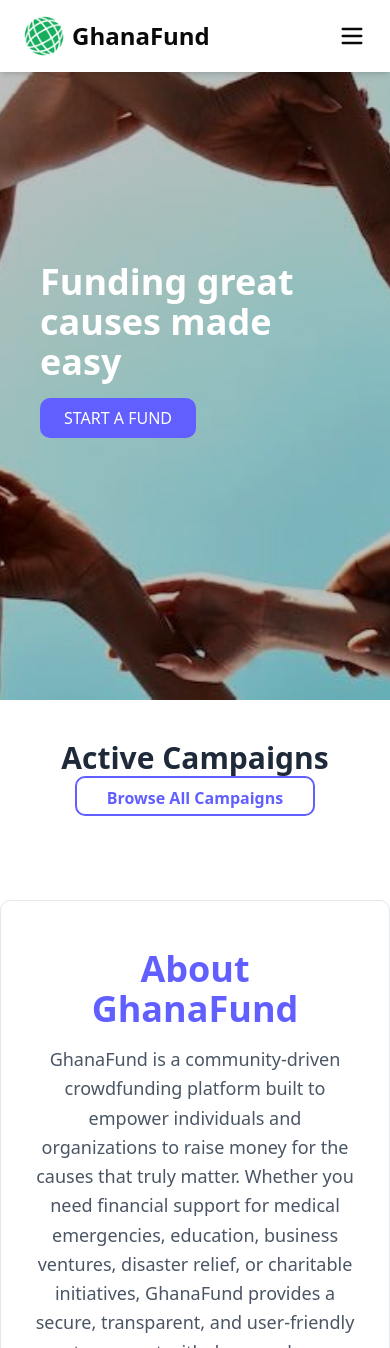
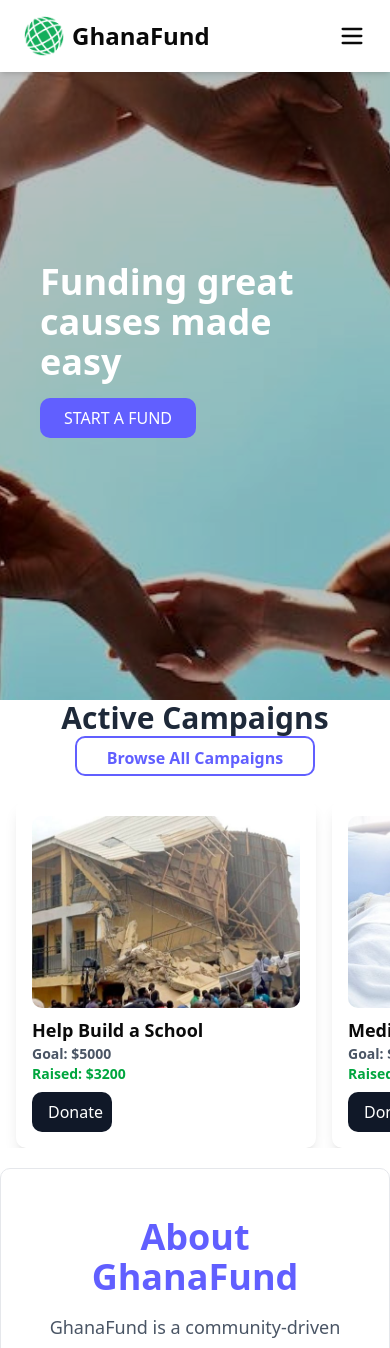
Before and after one commit to AMOFAH292/fund_gh, a React (Vite) app: page / in a window 390 px wide. Shown: the top 1348 px of the page. Built offline with nearby package versions, Linux system fonts and the light colour scheme.

Commit message:
Donation page updated and hover effec added to login buttons

```diff
--- a/src/component/auth/LoginModal.jsx
+++ b/src/component/auth/LoginModal.jsx
@@ -43,15 +43,15 @@ const LoginModal = ({ isOpen, onClose }) => {
 
           {/* Social Login Buttons */}
           <div className="mt-4 space-y-3">
-            <button className="w-full flex items-center justify-center rounded-lg py-2 shadow-md border">
+            <button className="w-full flex items-center justify-center rounded-lg py-2 shadow-md border transition duration-300 ease-in-out transform hover:shadow-lg hover:scale-105 hover:bg-gray-100 cursor-pointer">
               <img src={googleIcon} alt="Google" className="w-6 mr-2" />
               Continue with Google
             </button>
-            <button className="w-full flex items-center justify-center rounded-lg py-2 shadow-md border">
+            <button className="w-full flex items-center justify-center rounded-lg py-2 shadow-md border transition duration-300 ease-in-out transform hover:shadow-lg hover:scale-105 hover:bg-gray-100 cursor-pointer">
               <img src={appleIcon} alt="Apple" className="w-6" />
               Continue with Apple
             </button>
-            <button className="w-full flex items-center justify-center rounded-lg py-2 shadow-md border">
+            <button className="w-full flex items-center justify-center rounded-lg py-2 shadow-md border transition duration-300 ease-in-out transform hover:shadow-lg hover:scale-105 hover:bg-gray-100 cursor-pointer">
               <img src={microsoftIcon} alt="Microsoft" className="w-6 mr-2" />
               Continue with Microsoft
             </button>
@@ -107,15 +107,15 @@ const LoginModal = ({ isOpen, onClose }) => {
           <h2 className="text-2xl font-bold text-center">Sign Up</h2>
           <p className="text-gray-600 text-center">Create a new account</p>
           <div className="mt-4 space-y-3">
-            <button className="w-full flex items-center justify-center rounded-lg py-2 shadow-md border">
+            <button className="w-full flex items-center justify-center rounded-lg py-2 shadow-md border transition duration-300 ease-in-out transform hover:shadow-lg hover:scale-105 hover:bg-gray-100 cursor-pointer">
               <img src={googleIcon} alt="Google" className="w-6 mr-2" />
               Sign up with Google
             </button>
-            <button className="w-full flex items-center justify-center rounded-lg py-2 shadow-md border">
+            <button className="w-full flex items-center justify-center rounded-lg py-2 shadow-md border transition duration-300 ease-in-out transform hover:shadow-lg hover:scale-105 hover:bg-gray-100 cursor-pointer">
               <img src={appleIcon} alt="Apple" className="w-6" />
               Sign up with Apple
             </button>
-            <button className="w-full flex items-center justify-center rounded-lg py-2 shadow-md border">
+            <button className="w-full flex items-center justify-center rounded-lg py-2 shadow-md border transition duration-300 ease-in-out transform hover:shadow-lg hover:scale-105 hover:bg-gray-100 cursor-pointer">
               <img src={microsoftIcon} alt="Microsoft" className="w-6 mr-2" />
               Sign with Microsoft
             </button>
--- a/src/component/donation/DonationPage.jsx
+++ b/src/component/donation/DonationPage.jsx
@@ -1,7 +1,13 @@
 import { useSearchParams, useNavigate } from "react-router-dom";
 import Footer from "../layout/Footer";
+import Navbar from "../layout/Navbar";
+import { useEffect } from "react";
 
 const DonationPage = () => {
+
+        useEffect(() => {
+          window.scrollTo(0, 0);
+        }, []);
   const [searchParams] = useSearchParams();
   const navigate = useNavigate();
 
@@ -14,42 +20,27 @@ const DonationPage = () => {
   };
 
   return (
-    <div className="fixed inset-0 flex items-center justify-center backdrop-blur-sm">
-      {/* Floating Container */}
-      <div className="relative bg-white shadow-lg rounded-2xl w-full max-w-3xl p-6 md:p-10">
-        {/* Close Button */}
-        <button
-          onClick={() => navigate(-1)}
-          className="absolute top-4 right-4 text-gray-500 hover:text-gray-800 text-xl font-bold"
-        >
-          &times;
-        </button>
-
-        <h1 className="text-2xl font-bold text-center mb-6">Make a Donation</h1>
-
-        <div className="grid md:grid-cols-2 gap-6">
-          {/* Campaign Details */}
     <div>
+      <Navbar />
+      <div className="flex items-center justify-center min-h-screen bg-gray-100 p-6">
+        {/* Card Container */}
+        <div className="bg-white shadow-xl rounded-2xl m-15 w-full max-w-4xl p-6 md:p-10 flex flex-col md:flex-row gap-6">
+          {/* Campaign Details Section */}
+          <div className="flex-1 p-6 bg-gray-50 rounded-lg shadow-md">
             <img
               src={campaign.image}
               alt={campaign.title}
-              className="w-full h-64 object-cover rounded-lg"
+              className="w-full h-64 object-cover rounded-lg mb-4"
             />
-          </div>
-          <div className="bg-gray-100 p-6 rounded-lg">
-            <h2 className="text-xl font-semibold">{campaign.title}</h2>
-            <p className="text-gray-600 mt-2">{campaign.description}</p>
-            <p className="font-bold mt-4">
-              Raised: GH₵ {Number(campaign.raised).toLocaleString()}
-            </p>
-            <p className="font-bold">
-              Goal: GH₵ {Number(campaign.goal).toLocaleString()}
-            </p>
-          </div>
+            <h2 className="text-xl font-semibold mb-2">{campaign.title}</h2>
+            <p className="text-gray-600 mb-2">{campaign.description}</p>
+            <p className="font-bold">Raised: GH₵ {Number(campaign.raised).toLocaleString()}</p>
+            <p className="font-bold">Goal: GH₵ {Number(campaign.goal).toLocaleString()}</p>
           </div>
 
-        {/* Donation Form */}
-        <div className="mt-6 max-w-lg mx-auto">
+          {/* Donation Form Section */}
+          <div className="flex-1 p-6 bg-white rounded-lg shadow-md">
+            <h1 className="text-2xl font-bold text-center mb-4">Make a Donation</h1>
             <input
               type="text"
               placeholder="Donation Amount (GHS)"
@@ -80,8 +71,6 @@ const DonationPage = () => {
             <button className="bg-indigo-600 text-white w-full py-2 mt-4 rounded-lg">
               Donate Now
             </button>
-        </div>
-
             <p className="text-center text-gray-600 mt-4">
               Your donation is secure and encrypted
             </p>
@@ -89,10 +78,12 @@ const DonationPage = () => {
               Thank You for Your Donation!
             </p>
             <p className="text-center text-gray-500">
-          A confirmation message will be sent to your email after a successful
-          donation.
+              A confirmation message will be sent to your email after a successful donation.
             </p>
           </div>
+        </div>
+      </div>
+      <Footer />
     </div>
   );
 };
--- a/src/pages/Home.jsx
+++ b/src/pages/Home.jsx
@@ -82,18 +82,15 @@ const Home = () => {
         </div>
       </div>
 
-      {/* Campaign card section */}
-      <div className="px-6 py-10 scroll-mt-40">
-        {/* Section Header */}
+    {/* Campaign Cards - Desktop View */}
     <div className="text-center mb-6">
           <h3 className="text-3xl font-bold text-gray-800">Active Campaigns</h3>
           <button className="w-60 h-10 bg-white border-2 border-indigo-500 text-indigo-500 px-4 py-2 rounded-lg font-semibold transition-all duration-300 hover:bg-indigo-500 hover:text-white">
             Browse All Campaigns
           </button>
         </div>
+<div className="hidden md:grid grid-cols-3 gap-4 px-4">
 
-        {/* Campaign Cards Grid - Changes for Mobile View */}
-        <div className="hidden md:grid grid-cols-3 gap-4 px-4">
   {activeCampaigns.map((campaign, index) => (
     <button
       key={campaign.id}
@@ -119,9 +116,7 @@ const Home = () => {
       >
         <button
           className="w-20 bg-gray-900 hover:bg-gray-600 text-white px-4 py-2 rounded-lg"
-                onClick={() =>
-                {handleDonate(campaign)}
-                }
+          onClick={() => handleDonate(campaign)}
         >
           Donate
         </button>
@@ -129,7 +124,43 @@ const Home = () => {
     </button>
   ))}
 </div>
+
+{/* Campaign Cards - Mobile View (Horizontally Scrollable) */}
+<div className="md:hidden flex gap-4 px-4 overflow-x-auto whitespace-nowrap">
+   {/* Section Header */}
+
+  {activeCampaigns.map((campaign) => (
+    <button
+      key={campaign.id}
+      className="relative bg-white p-4 shadow-lg rounded-lg flex flex-col justify-between text-left transition-transform duration-300 hover:shadow-xl hover:scale-[1.02] min-w-[300px]"
+    >
+      <img
+        src={campaign.image}
+        alt={campaign.title}
+        className="w-full h-48 object-cover rounded-lg"
+      />
+      <h4 className="mt-2 text-lg font-semibold">{campaign.title}</h4>
+      <p className="text-sm text-gray-600 font-semibold">Goal: ${campaign.goal}</p>
+      <p className="text-sm text-green-600 font-semibold">Raised: ${campaign.raised}</p>
+
+      {/* Animated Donate Button */}
+      <motion.div
+        className="w-full mt-2"
+        initial={{ y: 0 }}
+        whileHover={{ y: -5 }}
+        transition={{ type: "spring", stiffness: 300 }}
+      >
+        <button
+          className="w-20 bg-gray-900 hover:bg-gray-600 text-white px-4 py-2 rounded-lg"
+          onClick={() => handleDonate(campaign)}
+        >
+          Donate
+        </button>
+      </motion.div>
+    </button>
+  ))}
 </div>
+
       {/* About Section */}
 
 
```
Lines whose indentation alone changed are shown as unchanged.
